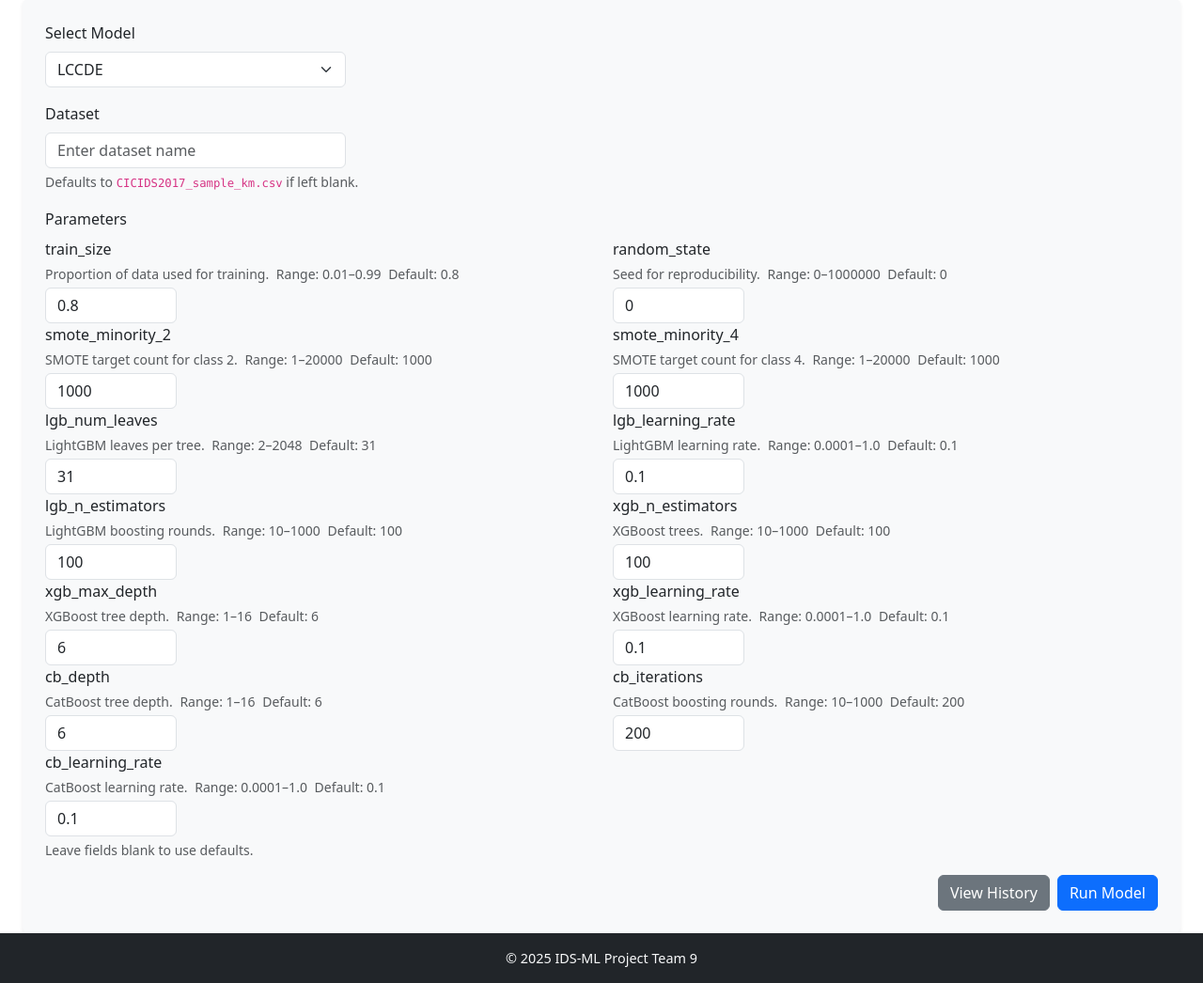
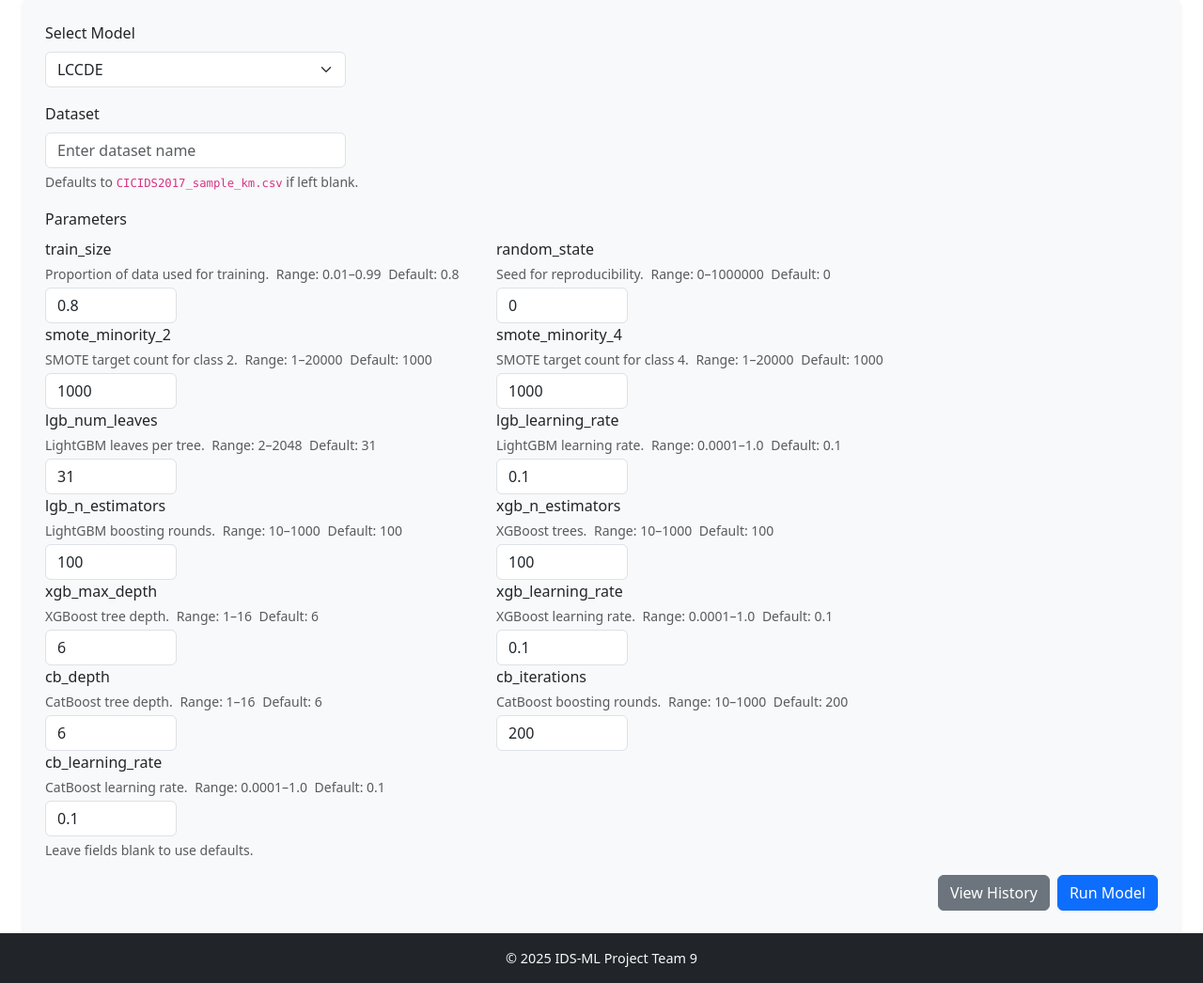
Before and after one commit to sananchaudhry/Development-Environment-for-IDS, a Flask app: page /run in a window 1280 px wide. Shown: the part 127-1173 px from the top of the page at 94% size. Run offline with Flask 3, Linux system fonts and the light colour scheme.

Commit message:
Adjust parameter grid spacing

```diff
--- a/static/css/style.css
+++ b/static/css/style.css
@@ -27,6 +27,8 @@ form {
 .param-grid {
   --bs-gutter-x: 0.35rem;
   --bs-gutter-y: 0.35rem;
+  max-width: 960px;
+  margin-left: 0;
 }
 
 .history-info {
```
